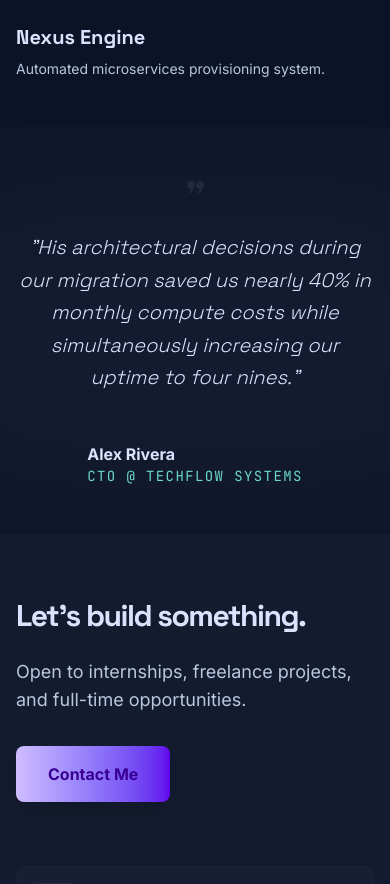
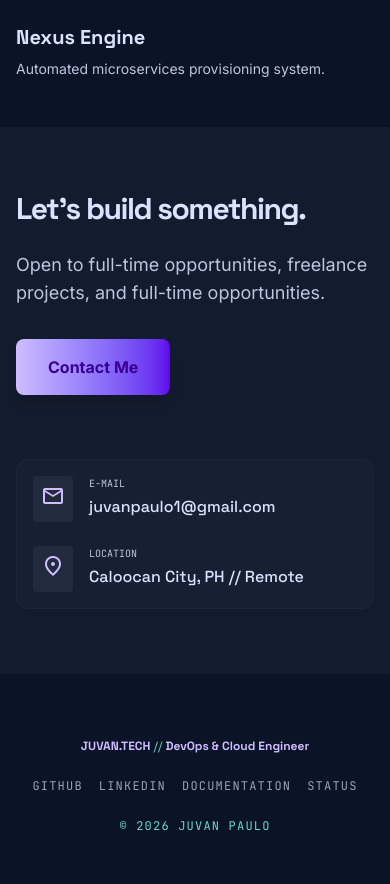
Before and after one commit to naori11/personal-portfolio, a Next.js app in the folder apps/web/: page / in a window 390 px wide. Shown: the part 2665-3549 px from the top of the page. Built offline with nearby package versions, Linux system fonts and the light colour scheme.

Commit message:
feat: remove testimonial section for now as I do not have any testimonies yet

```diff
--- a/apps/web/app/page.tsx
+++ b/apps/web/app/page.tsx
@@ -319,43 +319,6 @@ export default function HomePage() {
         </div>
       </section>
 
-      {/* Testimonial/Callout */}
-      <section className="py-12 sm:py-24 px-4 sm:px-8 relative overflow-hidden">
-        <div className="max-w-4xl mx-auto text-center relative z-10">
-          <motion.span
-            className="material-symbols-outlined text-6xl text-[#cfbdff]/30 mb-8"
-            style={{ fontVariationSettings: "'FILL' 1" }}
-            initial={{ opacity: 0, scale: 0.8 }}
-            whileInView={{ opacity: 0.3, scale: 1 }}
-            viewport={{ once: true, amount: 0.5 }}
-            transition={{ duration: 0.6 }}
-          >
-            format_quote
-          </motion.span>
-          <motion.h2
-            className="font-[family-name:var(--font-space-grotesk)] text-xl sm:text-2xl md:text-4xl italic font-light leading-relaxed text-[#dae2fd] mb-12"
-            initial={{ opacity: 0, y: 20 }}
-            whileInView={{ opacity: 1, y: 0 }}
-            viewport={{ once: true, amount: 0.3 }}
-            transition={{ duration: 0.6, delay: 0.2 }}
-          >
-            "His architectural decisions during our migration saved us nearly 40% in monthly compute costs while simultaneously increasing our uptime to four nines."
-          </motion.h2>
-          <motion.div
-            className="flex items-center justify-center gap-4"
-            initial={{ opacity: 0, y: 20 }}
-            whileInView={{ opacity: 1, y: 0 }}
-            viewport={{ once: true, amount: 0.5 }}
-            transition={{ duration: 0.6, delay: 0.4 }}
-          >
-            <div className="text-left">
-              <div className="font-bold text-[#dae2fd]">Alex Rivera</div>
-              <div className="text-sm font-[family-name:var(--font-jetbrains-mono)] text-[#6bd8cb] uppercase tracking-widest">CTO @ TechFlow Systems</div>
-            </div>
-          </motion.div>
-        </div>
-        <div className="absolute top-1/2 left-1/2 -translate-x-1/2 -translate-y-1/2 w-[800px] h-[400px] bg-[#cfbdff]/5 blur-[120px] rounded-full"></div>
-      </section>
 
       {/* Contact/Final CTA */}
       <section className="py-16 sm:py-32 px-4 sm:px-8 bg-[#131b2e]">
@@ -367,7 +330,7 @@ export default function HomePage() {
             transition={{ duration: 0.6, ease: easings.easeOutExpo }}
           >
             <h2 className="font-[family-name:var(--font-space-grotesk)] text-3xl sm:text-5xl font-black mb-6 tracking-tighter">Let's build something.</h2>
-            <p className="text-lg sm:text-xl text-[#b9c7df] mb-8">Open to internships, freelance projects, and full-time opportunities.</p>
+            <p className="text-lg sm:text-xl text-[#b9c7df] mb-8">Open to full-time opportunities, freelance projects, and full-time opportunities.</p>
             <motion.div
               whileHover={{ scale: 1.02 }}
               whileTap={{ scale: 0.98 }}
```
